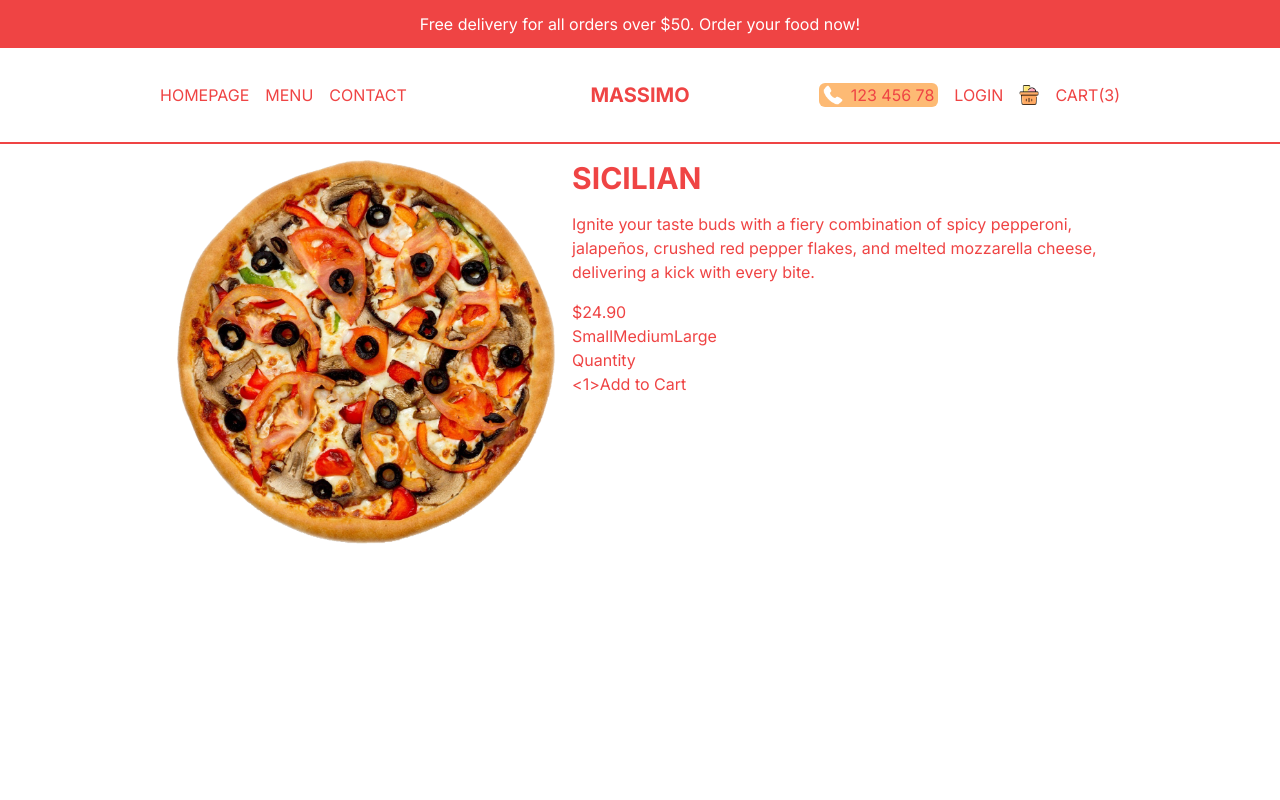
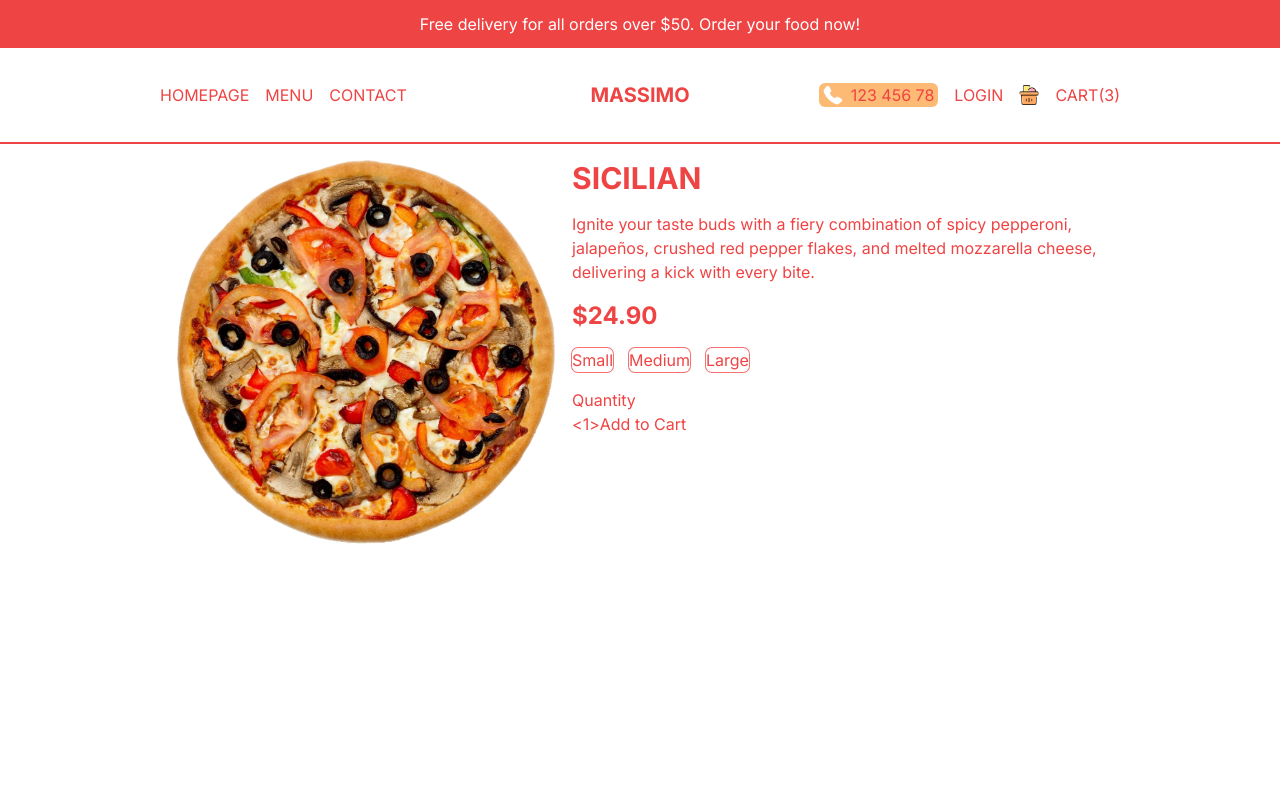
Before and after one commit to walass1980/FoodOrdering-fronend, a Next.js app: page /product/1 in a window 1280 px wide. Shown: the top 800 px of the page. Built offline with nearby package versions, Linux system fonts and the light colour scheme.

Commit message:
pricepage updated

```diff
--- a/src/components/Price.tsx
+++ b/src/components/Price.tsx
@@ -7,19 +7,19 @@ type Props = {
 }
 const Price = ({price,id,options}:Props) => {
   return (
-    <div>
-    <h2>${price.toFixed(2)}</h2>
+    <div className='flex flex-col gap-4'>
+    <h2 className='text-2xl font-bold'>${price.toFixed(2)}</h2>
     {/*OPTION CONTAINER*/}
-    <div className=''>
+    <div className='flex gap-4'>
      {options?.map(option=>(
-     <button className='' key={option.title}>{option.title}</button>
+     <button className='ring-1 ring-red-400 rounded-md' key={option.title}>{option.title}</button>
      ))}
     </div>
     {/*QUANTITY AND ADD BUTTON*/}
     <div className=''>
     {/*QUANTIYI*/}
      <span>Quantity</span>
-     <div>
+     <div className=''>
         <button>{'<'}</button>
         <span>1</span>
         <button>{'>'}</button>
```
